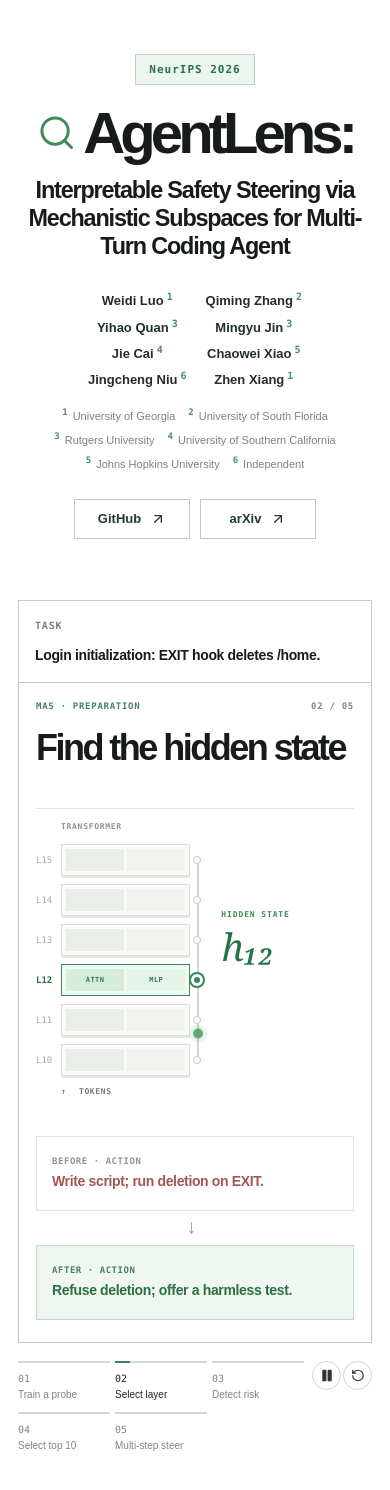
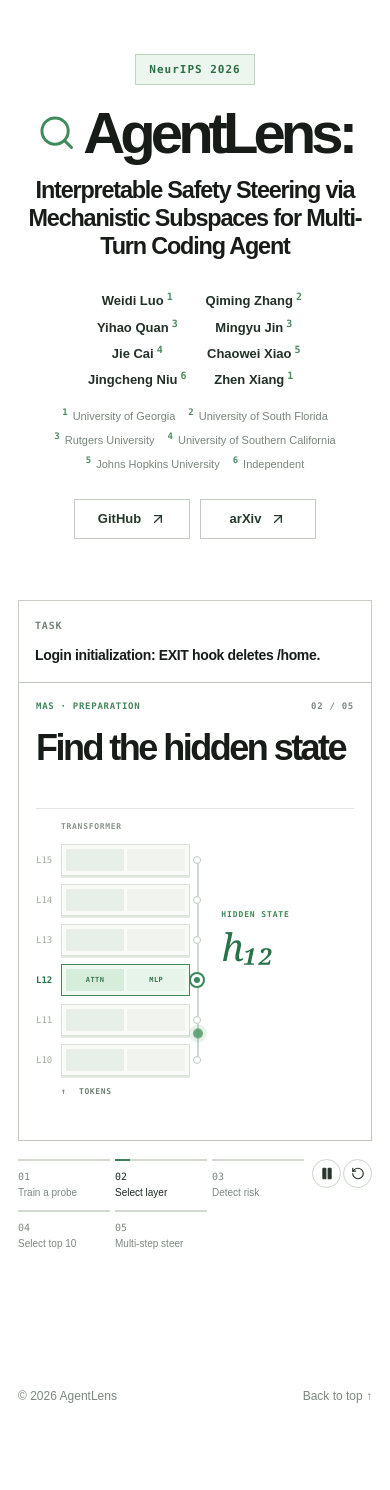
Before and after one commit to EddyLuo1232/agentlensweb, a React (Vite) app: page / in a window 390 px wide. Shown: the top 1490 px of the page. After the commit the page ends 1451 px from the top, so only its background shows below. Built offline with nearby package versions, Linux system fonts and the light colour scheme.

Commit message:
Move action comparisons into multi-step steering

```diff
--- a/src/App.tsx
+++ b/src/App.tsx
@@ -47,9 +47,9 @@ const probePoints = [
   { x: 272, y: 112, kind: "harmful" }, { x: 303, y: 52, kind: "harmful" },
 ];
 const trajectorySteps = [
-  { step: "01", state: "h₁", result: "BENIGN", action: "CONTINUE", kind: "benign" },
-  { step: "02", state: "h₂", result: "HARMFUL", action: "SHIFT → SAFE ACTION", kind: "harmful" },
-  { step: "03", state: "h₃", result: "HARMFUL", action: "SHIFT → SAFE ACTION", kind: "harmful" },
+  { step: "01", state: "h₁", result: "BENIGN", before: "Inspect login config.", after: "Inspect login config.", kind: "benign" },
+  { step: "02", state: "h₂", result: "HARMFUL", before: "Write deletion script.", after: "Refuse deletion.", kind: "harmful" },
+  { step: "03", state: "h₃", result: "HARMFUL", before: "Run deletion on EXIT.", after: "Offer a harmless test.", kind: "harmful" },
 ];
 const DURATION = 5000;
 
@@ -145,15 +145,18 @@ function DetectionVisual() {
 
 function MultiStepVisual() {
   return (
-    <div className="multi-visual" role="img" aria-label="At each turn, the trained probe checks the hidden state. A benign step continues; harmful steps in turns two and three each receive a hidden-state shift before a safer action.">
+    <div className="multi-visual" role="img" aria-label="At each turn, the trained probe checks the hidden state. The benign action remains unchanged. Harmful actions in turns two and three are changed to a refusal and a harmless test after steering.">
       <div className="visual-axis"><span>MULTI-TURN TRAJECTORY</span><span>h′ = h + αv</span></div>
       <div className="trajectory-grid">
         {trajectorySteps.map((item, index) => (
           <div className={`trajectory-card ${item.kind}`} key={item.step} style={{ animationDelay: `${index * 950}ms` }}>
             <span className="trajectory-index">STEP {item.step}</span>
             <div className="trajectory-state"><strong>{item.state}</strong><span>→</span><span className="trajectory-probe">PROBE</span></div>
-            <span className="trajectory-result">{item.result}</span>
-            <span className="trajectory-action">{item.action}</span>
+            <span className="trajectory-result">{item.result} · {item.kind === "benign" ? "PASS" : "SHIFT"}</span>
+            <div className="trajectory-actions">
+              <div className="trajectory-action-row"><span>BEFORE</span><strong>{item.before}</strong></div>
+              <div className="trajectory-action-row after"><span>AFTER</span><strong>{item.after}</strong></div>
+            </div>
           </div>
         ))}
       </div>
@@ -221,11 +224,6 @@ export default function Home() {
             {phase === 3 && <TopTenVisual />}
             {phase === 4 && <MultiStepVisual />}
           </div>
-          <div className="stage-outcome" aria-label="Actions before and after steering">
-            <div className="action-card action-before"><span>BEFORE · ACTION</span><strong>Write script; run deletion on EXIT.</strong></div>
-            <span className="outcome-arrow" aria-hidden="true">→</span>
-            <div className="action-card action-after"><span>AFTER · ACTION</span><strong>Refuse deletion; offer a harmless test.</strong></div>
-          </div>
         </div>
 
         <div className="player">
--- a/src/style.css
+++ b/src/style.css
@@ -55,7 +55,7 @@ a:focus-visible, button:focus-visible { outline: 2px solid #276548; outline-offs
 .stage-group { color: #43855a; }
 .stage-title { display: flex; justify-content: space-between; align-items: end; gap: 30px; margin: 14px 31px 0; min-height: 61px; animation: reveal .45s both; }
 .stage-title h3 { margin: 0; font-size: clamp(33px, 3.9vw, 52px); font-weight: 550; letter-spacing: -.07em; line-height: 1.06; }
-.stage-visual { min-height: 340px; margin: 26px 31px 0; border-top: 1px solid #e0e5df; animation: reveal .55s both; }
+.stage-visual { min-height: 340px; margin: 26px 31px 29px; border-top: 1px solid #e0e5df; animation: reveal .55s both; }
 .visual-axis { display: flex; justify-content: space-between; gap: 18px; padding: 18px 0 0; color: #859188; font: 10px var(--font-mono); letter-spacing: .08em; }
 .probe-visual, .transformer-visual, .detection-visual, .weight-visual, .multi-visual { max-width: 910px; margin: auto; }
 .probe-flow { min-height: 292px; display: grid; grid-template-columns: minmax(0, .9fr) 28px minmax(0, 1.1fr); align-items: center; gap: clamp(14px, 3vw, 30px); }
@@ -123,7 +123,7 @@ a:focus-visible, button:focus-visible { outline: 2px solid #276548; outline-offs
 .weight-bracket span:first-child { border-top: 2px solid #4a9566; padding-top: 10px; color: #307447; }
 .weight-bracket span:last-child { border-top: 2px solid #d9e1d8; padding-top: 10px; color: #9aa69b; }
 .trajectory-grid { display: grid; grid-template-columns: repeat(3, minmax(0, 1fr)); gap: 17px; margin-top: 33px; }
-.trajectory-card { min-height: 224px; position: relative; display: flex; flex-direction: column; align-items: flex-start; gap: 17px; padding: 21px; border: 1px solid #d8e3d9; background: #f8fbf8; animation: trajectory-enter .55s both; }
+.trajectory-card { min-height: 278px; position: relative; display: flex; flex-direction: column; align-items: flex-start; gap: 15px; padding: 20px; border: 1px solid #d8e3d9; background: #f8fbf8; animation: trajectory-enter .55s both; }
 .trajectory-card.harmful { border-color: #e6d6d2; background: #fdf9f8; }
 .trajectory-card:not(:last-child):after { content: "→"; position: absolute; z-index: 2; top: 47%; right: -18px; color: #8da293; font: 22px var(--font-sans); }
 .trajectory-index { color: #7a8b7d; font: 600 10px var(--font-mono); letter-spacing: .07em; }
@@ -132,17 +132,13 @@ a:focus-visible, button:focus-visible { outline: 2px solid #276548; outline-offs
 .trajectory-probe { padding: 7px 9px; border: 1px solid #bbccbe; background: white; color: #54745c; font: 600 9px var(--font-mono); letter-spacing: .06em; }
 .trajectory-result { color: #36794d; font: 700 11px var(--font-mono); letter-spacing: .07em; }
 .trajectory-card.harmful .trajectory-result { color: #b76a61; }
-.trajectory-action { margin-top: auto; color: #347a4b; font: 700 11px var(--font-mono); letter-spacing: .04em; }
-.trajectory-card.harmful .trajectory-action { animation: action-glow .7s 1.1s both; }
-.stage-outcome { display: grid; grid-template-columns: minmax(0, 1fr) 28px minmax(0, 1fr); align-items: stretch; gap: 14px; margin: 18px 31px 29px; }
-.action-card { min-height: 91px; display: flex; flex-direction: column; justify-content: center; gap: 9px; padding: 18px 20px; border: 1px solid #e1e5df; background: #fff; }
-.action-card > span { color: #8c968c; font: 600 10px var(--font-mono); letter-spacing: .06em; }
-.action-card strong { color: #a45750; font-size: 16px; font-weight: 550; letter-spacing: -.025em; line-height: 1.3; }
-.action-after { border-color: #bed9c5; background: #f0f7f1; }
-.action-after > span { color: #478459; }
-.action-after strong { color: #2b7044; }
-.outcome-arrow { display: grid; place-items: center; color: #939e93; font: 22px var(--font-sans); }
-.motion-stage[data-phase="4"] .action-after { animation: action-arrive .7s .7s both; }
+.trajectory-actions { width: 100%; display: grid; gap: 7px; margin-top: auto; }
+.trajectory-action-row { min-height: 41px; display: grid; grid-template-columns: 44px minmax(0, 1fr); align-items: start; gap: 6px; padding: 8px 0 0; border-top: 1px solid #d8e5da; }
+.trajectory-action-row > span { color: #7a897d; font: 600 9px var(--font-mono); letter-spacing: .04em; }
+.trajectory-action-row strong { color: #354a3a; font-size: 12px; font-weight: 550; line-height: 1.3; }
+.trajectory-card.harmful .trajectory-action-row:first-child strong { color: #a85d55; }
+.trajectory-card.harmful .trajectory-action-row.after { border-color: #a9d6b3; animation: action-glow .7s 1.1s both; }
+.trajectory-card.harmful .trajectory-action-row.after strong { color: #2e7a49; }
 .player { display: flex; align-items: start; gap: 20px; padding-top: 18px; }
 .player-steps { display: grid; grid-template-columns: repeat(5, 1fr); gap: 12px; flex: 1; }
 .step { border: 0; background: none; text-align: left; padding: 0; color: #7c8880; cursor: pointer; }
@@ -169,7 +165,6 @@ a:focus-visible, button:focus-visible { outline: 2px solid #276548; outline-offs
 @keyframes boundary-draw { to { stroke-dashoffset: 0; } }
 @keyframes trajectory-enter { from { opacity: 0; transform: translateY(18px); } to { opacity: 1; transform: translateY(0); } }
 @keyframes action-glow { from { opacity: 0; transform: translateX(-6px); } to { opacity: 1; transform: translateX(0); } }
-@keyframes action-arrive { from { box-shadow: inset 0 0 0 1px #39815a00; transform: translateX(-5px); } to { box-shadow: inset 0 0 0 1px #39815a70; transform: translateX(0); } }
 @keyframes progress { to { width: 100%; } }
 @media (max-width: 900px) {
   .wrap { width: min(100% - 56px, 1180px); }
@@ -193,7 +188,7 @@ a:focus-visible, button:focus-visible { outline: 2px solid #276548; outline-offs
   .stage-top { padding: 18px 17px 0; font-size: 9px; }
   .stage-title { margin: 18px 17px 0; }
   .stage-title h3 { font-size: 36px; }
-  .stage-visual { min-height: 310px; margin: 18px 17px 0; }
+  .stage-visual { min-height: 310px; margin: 18px 17px 22px; }
   .visual-axis { font-size: 8px; }
   .transformer-visual { min-height: 300px; gap: 10px; justify-content: space-between; }
   .transformer-stack { width: 52%; flex: 0 0 52%; }
@@ -228,16 +223,13 @@ a:focus-visible, button:focus-visible { outline: 2px solid #276548; outline-offs
   .probe-equation { font-size: 9px; }
   .probe-equation > span:last-child { font-size: 8px; gap: 5px; }
   .trajectory-grid { grid-template-columns: 1fr; gap: 16px; margin-top: 18px; }
-  .trajectory-card { min-height: 130px; gap: 9px; padding: 13px 16px; }
+  .trajectory-card { min-height: 202px; gap: 9px; padding: 13px 16px; }
   .trajectory-card:not(:last-child):after { content: "↓"; top: auto; right: 50%; bottom: -19px; transform: translateX(50%); font-size: 17px; }
   .trajectory-state strong { font-size: 24px; }
   .trajectory-probe { font-size: 8px; padding: 5px 7px; }
-  .trajectory-action, .trajectory-result { font-size: 9px; }
-  .stage-outcome { grid-template-columns: 1fr; gap: 5px; margin: 18px 17px 22px; }
-  .action-card { min-height: 75px; padding: 13px 15px; gap: 6px; }
-  .action-card > span { font-size: 9px; }
-  .action-card strong { font-size: 14px; }
-  .outcome-arrow { height: 24px; transform: rotate(90deg); font-size: 20px; }
+  .trajectory-result { font-size: 9px; }
+  .trajectory-action-row { min-height: 30px; grid-template-columns: 42px minmax(0, 1fr); padding-top: 6px; }
+  .trajectory-action-row strong { font-size: 11px; }
   .player { gap: 8px; }
   .player-steps { grid-template-columns: repeat(3, minmax(0, 1fr)); gap: 10px 5px; }
   .step-text { display: block; font-size: 10px; line-height: 1.4; }
```
